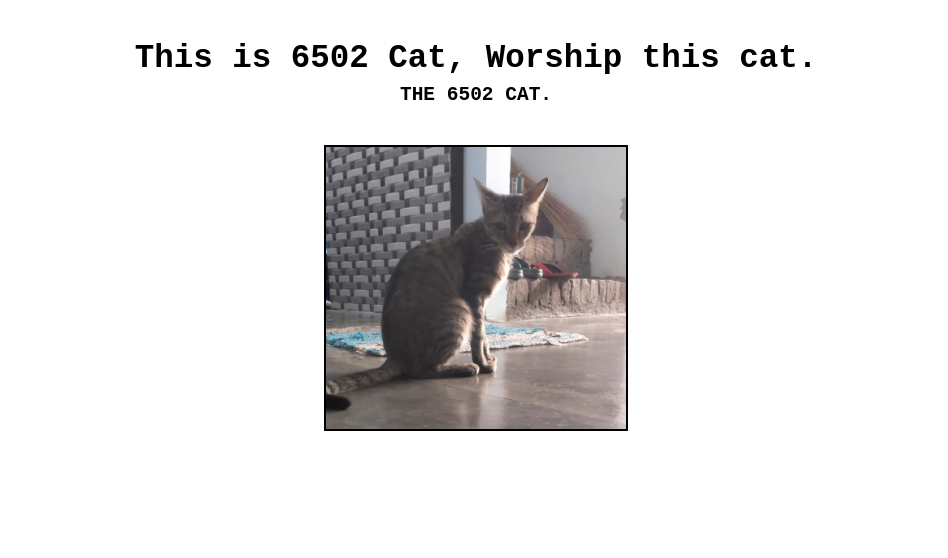
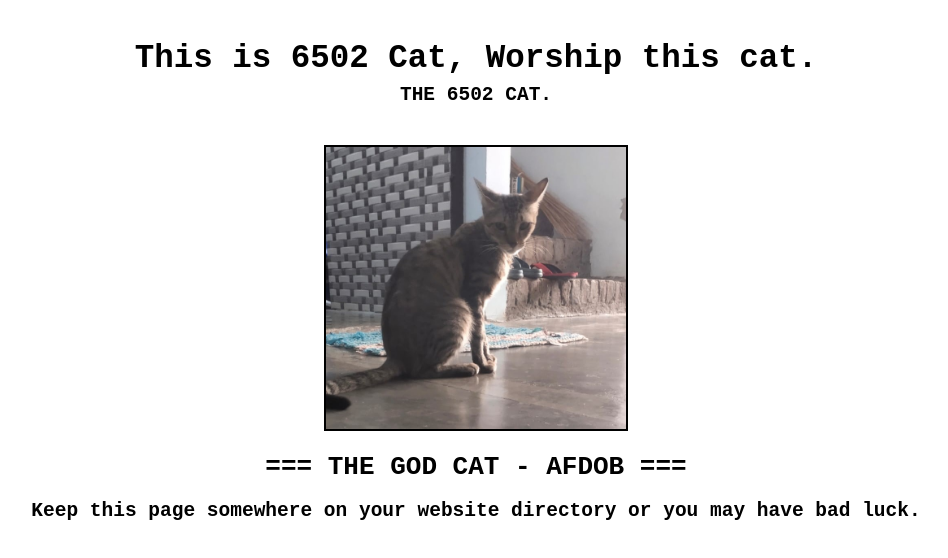
Before and after one commit to bukil/bukil.github.io, a React (Create React App) app: page / in a window 1280 px wide. Shown: the top 558 px of the page, without its empty margins (164-1112 px from the left). Built offline with nearby package versions, Linux system fonts and the light colour scheme.

Commit message:
Update App.js

```diff
--- a/src/App.js
+++ b/src/App.js
@@ -13,7 +13,8 @@ function App() {
         </div>
         <img src="/god_cat.jpg" alt="6502 Cat" style={{ marginTop: '20px', border: '2px solid #000', maxWidth: '300px', width: '80%', height: 'auto' }} />
       </div>
-      <marquee><h1>=== THE GOD CAT - AFDOB ===</h1></marquee>
+      <h1>=== THE GOD CAT - AFDOB ===</h1>
+      <h2>Keep this page somewhere on your website directory or you may have bad luck.</h2>
     </div>
 
   );
```
